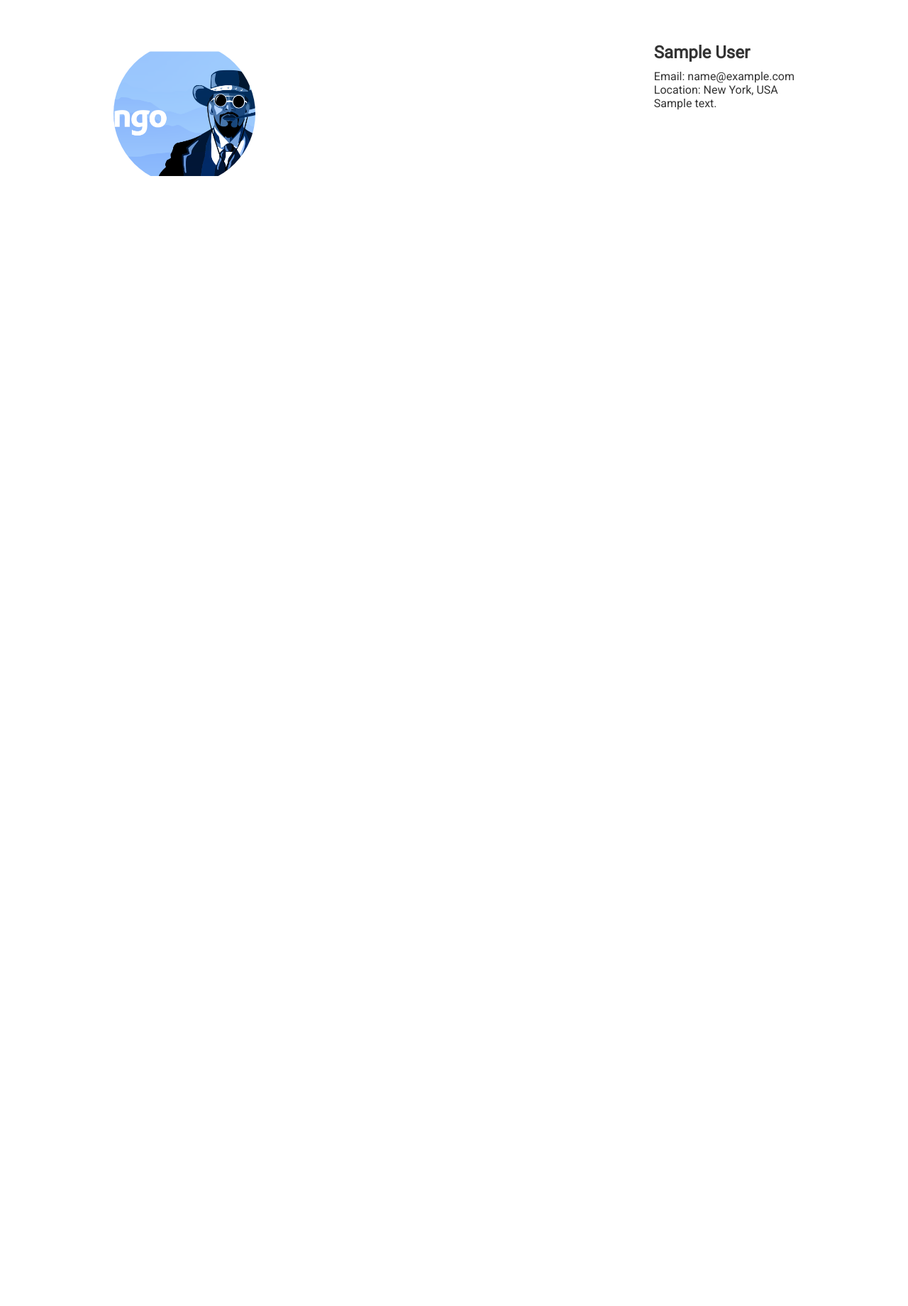
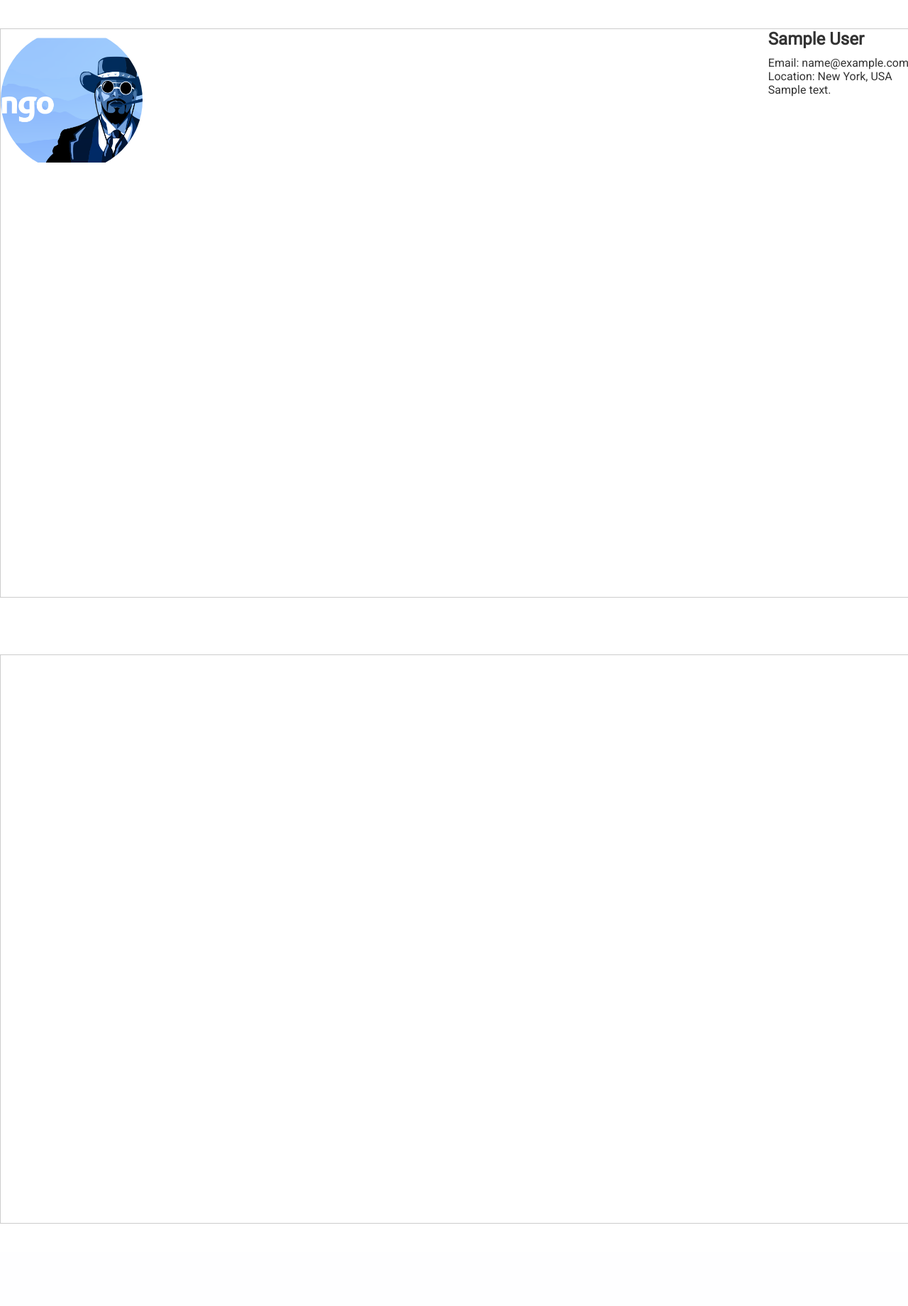
Before and after one commit to Dancko/effectiff, a Django app: page /users/1/ in a window 1280 px wide. Shown: the part 70-1910 px from the top of the page at 71% size. After the commit the page ends 1794 px from the top, so only its background shows below. Run offline with Django 4.2, Linux system fonts and the light colour scheme; tables that the repository leaves empty hold one stand-in row (values such as "Sample post"); parts of the project's set-up code (start-up, migrations or seed data) failed here and were passed over.

Commit message:
Modified Frontend

```diff
--- a/app/static/styles/style.css
+++ b/app/static/styles/style.css
@@ -372,7 +372,9 @@ body.light-mode {
     justify-content: space-between;
     align-items: top;
     height: 100vh;
+    width: 100%;
     padding: 0 0px;
+    border: 1px solid #ccc;
   }
 
   .left-section {
@@ -383,7 +385,7 @@ body.light-mode {
   }
 
   .right-section {
-    flex: 4;
+    flex: 3;
     padding-left: 20px;
     border-left: 2px solid #ccc;
   }
@@ -476,12 +478,6 @@ a {
 }
 
 
-.container {
-  max-width: 960px;
-  margin: 0 auto;
-  padding: 20px;
-}
-
 .profile-header {
 
   padding: 40px 0;
--- a/app/templates/base.html
+++ b/app/templates/base.html
@@ -13,6 +13,7 @@
     </header>
 
     {% block content %}
+
     {% endblock content %}
 
 
```
Also changed, not shown: app/templates/core/home.html (+14 -16 lines).
